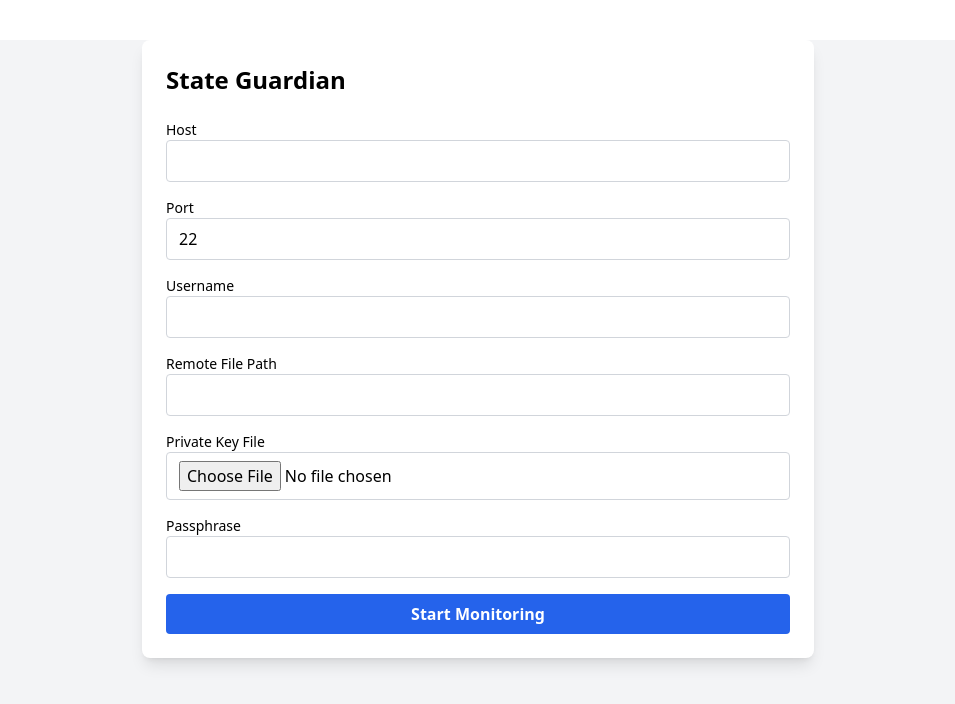
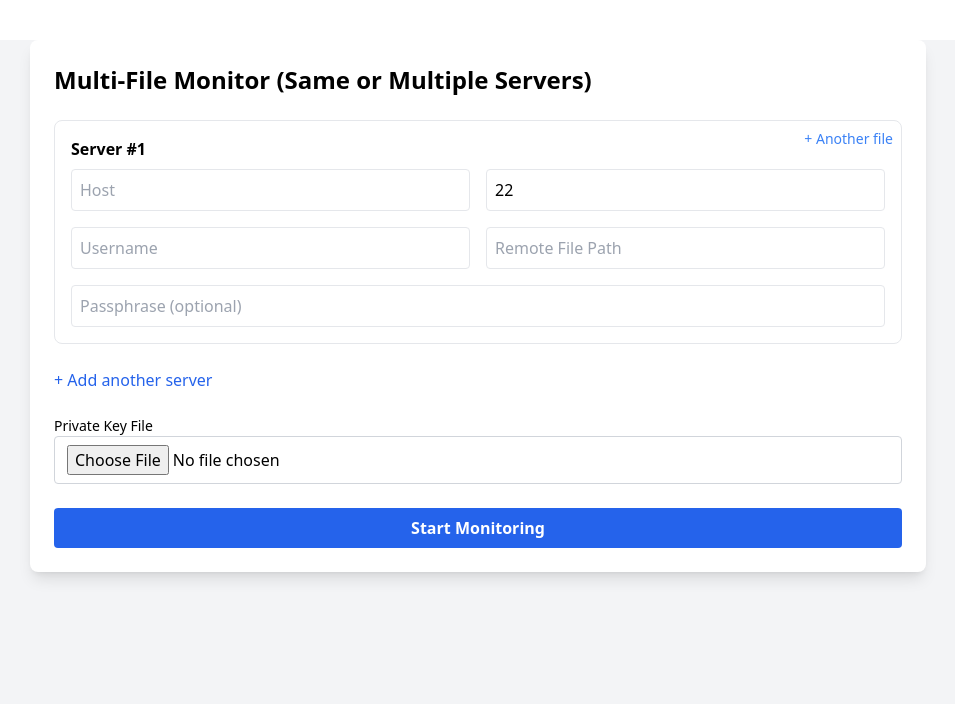
Before and after one commit to AdityaVishwekar/statemonitor, a React (Create React App) app in the folder frontend/: page / in a window 1280 px wide. Shown: the top 704 px of the page, without its empty margins (162-1117 px from the left). Built offline with nearby package versions, Linux system fonts and the light colour scheme.

Commit message:
added multi-threading to monitor more than one file

```diff
--- a/frontend/src/components/FileMonitorApp.tsx
+++ b/frontend/src/components/FileMonitorApp.tsx
@@ -2,21 +2,49 @@ import React, { useState } from 'react';
 import axios from 'axios';
 
 const FileMonitorApp: React.FC = () => {
-  const [formData, setFormData] = useState({
-    host: '',
-    port: 22,
-    username: '',
-    remote_filepath: '',
-    private_key_path: '',
-    passphrase: ''
-  });
-
+  const [servers, setServers] = useState([
+    { host: '', port: 22, username: '', remote_filepath: '', passphrase: '' }
+  ]);
+  const [privateKeyFile, setPrivateKeyFile] = useState<File | null>(null);
   const [message, setMessage] = useState('');
   const [loading, setLoading] = useState(false);
 
-  const handleChange = (e: React.ChangeEvent<HTMLInputElement>) => {
-    const { name, value } = e.target;
-    setFormData({ ...formData, [name]: value });
+  const cloneServer = (index: number) => {
+    const base = servers[index];
+    setServers([...servers, { ...base, remote_filepath: '' }]);
+  };
+
+  const handleServerChange = (
+  index: number,
+  e: React.ChangeEvent<HTMLInputElement>
+) => {
+  const { name, value } = e.target;
+
+  setServers((prev) => {
+    const updated = [...prev];
+    if (name === 'port') {
+      updated[index].port = parseInt(value, 10);
+    } else if (name === 'host' || name === 'username' || name === 'remote_filepath' || name === 'passphrase') {
+      updated[index][name] = value;
+    }
+    return updated;
+  });
+};
+
+
+  const addServer = () => {
+    setServers([...servers, { host: '', port: 22, username: '', remote_filepath: '', passphrase: '' }]);
+  };
+
+  const removeServer = (index: number) => {
+    const updated = servers.filter((_, i) => i !== index);
+    setServers(updated);
+  };
+
+  const handleFileChange = (e: React.ChangeEvent<HTMLInputElement>) => {
+    if (e.target.files && e.target.files.length > 0) {
+      setPrivateKeyFile(e.target.files[0]);
+    }
   };
 
   const handleSubmit = async (e: React.FormEvent) => {
@@ -25,20 +53,16 @@ const FileMonitorApp: React.FC = () => {
     setMessage('');
 
     const data = new FormData();
-    data.append('host', formData.host);
-    data.append('port', formData.port.toString());
-    data.append('username', formData.username);
-    data.append('remote_filepath', formData.remote_filepath);
-    data.append('passphrase', formData.passphrase);
+    data.append('servers', JSON.stringify(servers));
     if (privateKeyFile) {
       data.append('private_key_file', privateKeyFile);
     }
 
     try {
-      await axios.post('http://localhost:8000/start-remote-watch', data, {
-        headers: { 'Content-Type': 'multipart/form-data' },
+      await axios.post('http://localhost:8000/start-multi-watch', data, {
+        headers: { 'Content-Type': 'multipart/form-data' }
       });
-      setMessage('✅ Monitoring started successfully.');
+      setMessage('✅ Monitoring started for all files.');
     } catch (error) {
       console.error(error);
       setMessage('❌ Failed to start monitoring.');
@@ -47,44 +71,38 @@ const FileMonitorApp: React.FC = () => {
     }
   };
 
+  return (
+    <div className="p-6 max-w-4xl mx-auto mt-10 bg-white shadow-lg rounded-lg">
+      <h1 className="text-2xl font-bold mb-6">Multi-File Monitor (Same or Multiple Servers)</h1>
+      <form onSubmit={handleSubmit} className="space-y-6">
+        {servers.map((server, index) => (
+          <div key={index} className="border p-4 rounded-lg relative">
+            <h2 className="text-md font-semibold mb-2">Server #{index + 1}</h2>
+            <div className="grid grid-cols-2 gap-4">
+              <input type="text" name="host" placeholder="Host" value={server.host} onChange={(e) => handleServerChange(index, e)} className="border p-2 rounded" required />
+              <input type="number" name="port" placeholder="Port" value={server.port} onChange={(e) => handleServerChange(index, e)} className="border p-2 rounded" required />
+              <input type="text" name="username" placeholder="Username" value={server.username} onChange={(e) => handleServerChange(index, e)} className="border p-2 rounded" required />
+              <input type="text" name="remote_filepath" placeholder="Remote File Path" value={server.remote_filepath} onChange={(e) => handleServerChange(index, e)} className="border p-2 rounded" required />
+              <input type="password" name="passphrase" placeholder="Passphrase (optional)" value={server.passphrase} onChange={(e) => handleServerChange(index, e)} className="border p-2 rounded col-span-2" />
+            </div>
+            <div className="absolute top-2 right-2 flex gap-2">
+              {servers.length > 1 && (
+                <button type="button" onClick={() => removeServer(index)} className="text-red-500 hover:text-red-700 text-sm">Remove</button>
+              )}
+              <button type="button" onClick={() => cloneServer(index)} className="text-blue-500 hover:text-blue-700 text-sm">+ Another file</button>
+            </div>
+          </div>
+        ))}
 
-  const [privateKeyFile, setPrivateKeyFile] = useState<File | null>(null);
+        <button type="button" onClick={addServer} className="text-blue-600 font-medium hover:underline">
+          + Add another server
+        </button>
 
-
-  return (
-    <div className="p-6 max-w-2xl mx-auto mt-10 bg-white shadow-lg rounded-lg">
-      <h1 className="text-2xl font-bold mb-6">State Guardian</h1>
-      <form onSubmit={handleSubmit} className="space-y-4">
-        <div>
-          <label className="block text-sm font-medium">Host</label>
-          <input type="text" name="host" value={formData.host} onChange={handleChange} className="w-full border border-gray-300 rounded px-3 py-2" required />
-        </div>
-        <div>
-          <label className="block text-sm font-medium">Port</label>
-          <input type="number" name="port" value={formData.port} onChange={handleChange} className="w-full border border-gray-300 rounded px-3 py-2" required />
-        </div>
-        <div>
-          <label className="block text-sm font-medium">Username</label>
-          <input type="text" name="username" value={formData.username} onChange={handleChange} className="w-full border border-gray-300 rounded px-3 py-2" required />
-        </div>
-        <div>
-          <label className="block text-sm font-medium">Remote File Path</label>
-          <input type="text" name="remote_filepath" value={formData.remote_filepath} onChange={handleChange} className="w-full border border-gray-300 rounded px-3 py-2" required />
-        </div>
         <div>
           <label className="block text-sm font-medium">Private Key File</label>
-          <input
-            type="file"
-            accept=".pem,.key"
-            onChange={(e) => setPrivateKeyFile(e.target.files?.[0] || null)}
-            className="w-full border border-gray-300 rounded px-3 py-2"
-            required
-          />
+          <input type="file" name="private_key_file" accept=".pem,.key" onChange={handleFileChange} className="w-full border border-gray-300 rounded px-3 py-2" required />
         </div>
-        <div>
-          <label className="block text-sm font-medium">Passphrase</label>
-          <input type="password" name="passphrase" value={formData.passphrase} onChange={handleChange} className="w-full border border-gray-300 rounded px-3 py-2" />
-        </div>
+
         <button
           type="submit"
           className="bg-blue-600 hover:bg-blue-700 text-white font-semibold px-4 py-2 rounded w-full"
@@ -92,8 +110,9 @@ const FileMonitorApp: React.FC = () => {
         >
           {loading ? 'Starting...' : 'Start Monitoring'}
         </button>
+
+        {message && <p className="mt-4 text-center text-sm text-gray-700">{message}</p>}
       </form>
-      {message && <p className="mt-4 text-center text-sm text-gray-700">{message}</p>}
     </div>
   );
 };
```
Also changed, not shown: 2 other files (tests, documents, lock files or other folders).
